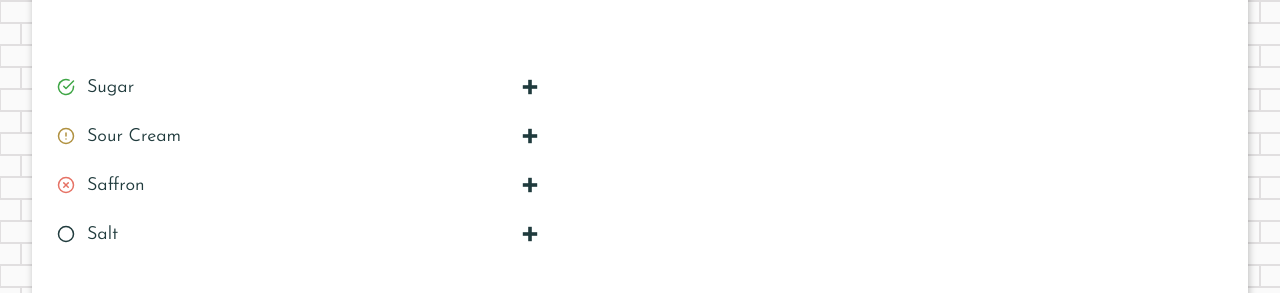
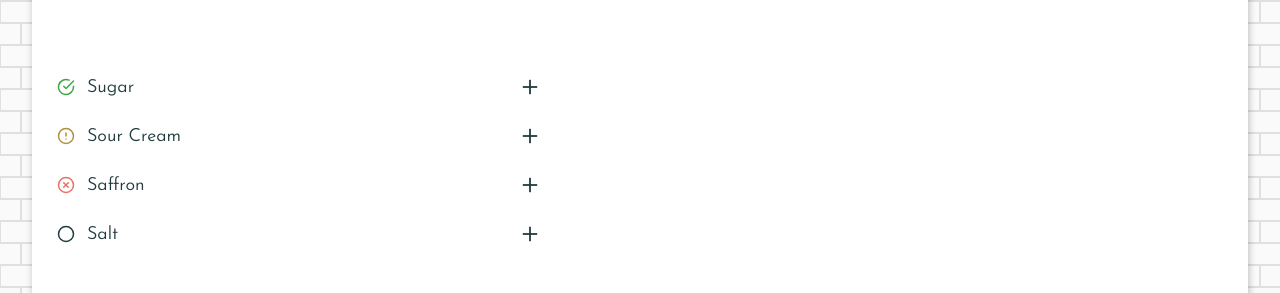
Before and after one commit to wingmatt/kitchensyncc, a Next.js app: page /pantry in a window 1280 px wide. Shown: the part 263-556 px from the top of the page. Built offline with nearby package versions, Linux system fonts and the light colour scheme.

Commit message:
Thin out collapse/expand indicator

```diff
--- a/components/CollapsiblePanel.tsx
+++ b/components/CollapsiblePanel.tsx
@@ -8,8 +8,8 @@ export default function CollapsiblePanel (props) {
     <div className="collapsible-panel">
       <h2 onClick={() => setExpanded(!expanded)}>
         <button aria-expanded={expanded}><IngredientStatus status={props.status}/><span>{props.title}</span><svg viewBox="0 0 10 10" focusable="false">
-          <rect className="vert" height="8" width="2" y="1" x="4"/>
-          <rect height="2" width="8" y="4" x="1" />
+          <rect className="vert" height="8" width="1" y="1" x="4.5"/>
+          <rect height="1" width="8" y="4.5" x="1" />
         </svg></button>
 
       </h2>
```
